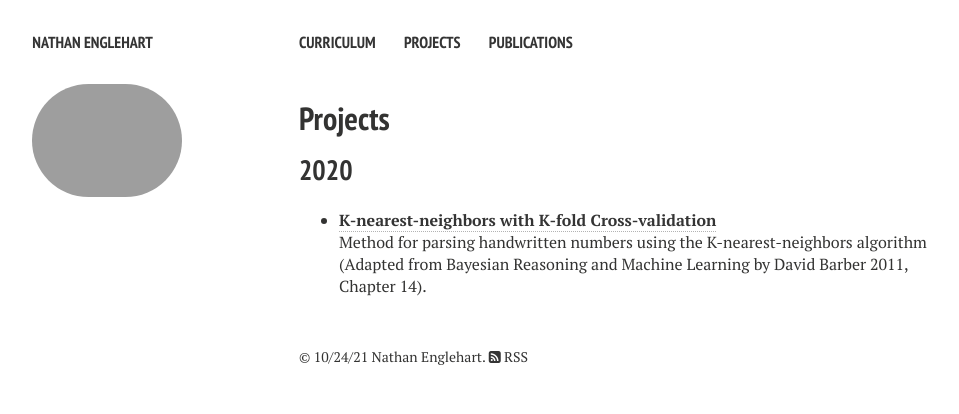
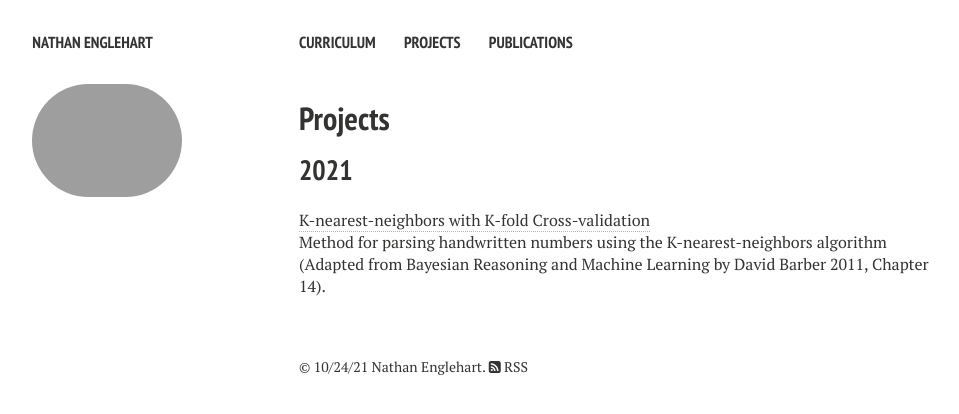
Before and after one commit to nathanenglehart/nathanenglehart.github.io, a Jekyll site: the page built from projects.md, in a window 1280 px wide. Shown: the top 414 px of the page, without its empty margins (21-980 px from the left). Built offline with Jekyll 4.4.1, drawn with Linux system fonts in a browser that asks for light colours; nearby versions of some CDN libraries.

Commit message:
Update projects.md

```diff
--- a/projects.md
+++ b/projects.md
@@ -7,7 +7,7 @@ modified: 10-24-21
 comments: false
 ---
 
-## 2020
+## 2021
 
-* [**K-nearest-neighbors with K-fold Cross-validation**](https://nathanenglehart.github.io/projects/knn)<br>
+[K-nearest-neighbors with K-fold Cross-validation](https://nathanenglehart.github.io/projects/knn)<br>
 Method for parsing handwritten numbers using the K-nearest-neighbors algorithm (Adapted from Bayesian Reasoning and Machine Learning by David Barber 2011, Chapter 14).
```
